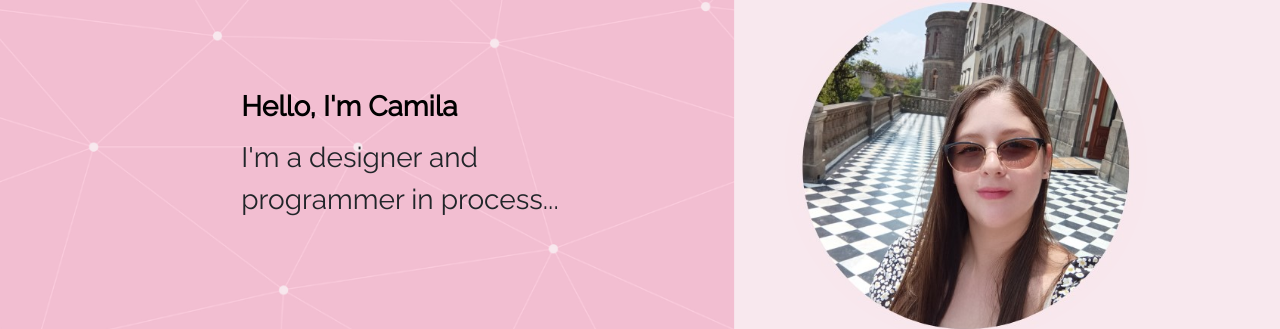
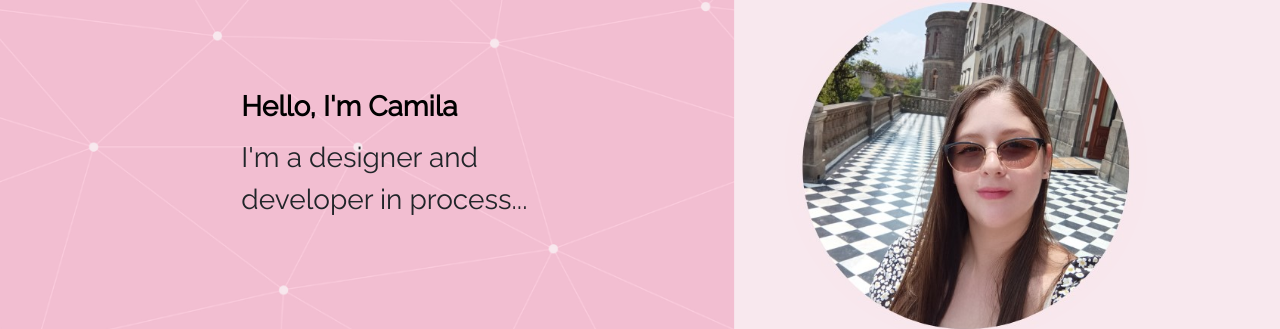
Before and after one commit to CamilaS25/CamilaSanchez, a plain HTML site: page index.html in a window 1280 px wide. Shown: the part 202-531 px from the top of the page. Drawn offline with nearby package versions, Linux system fonts and the light colour scheme.

Commit message:
index.html

```diff
--- a/index.html
+++ b/index.html
@@ -34,7 +34,7 @@
           </div>
           <div class="col-4 col-sm-4">
             <h1 class="display-5 fw-bold text-body-emphasis lh-1 mb-3">Hello, I'm Camila</h1>
-            <p class="lead">I'm a designer and programmer in process...</p>
+            <p class="lead">I'm a designer and developer in process...</p>
           </div>
         </div>
       </div>
```
